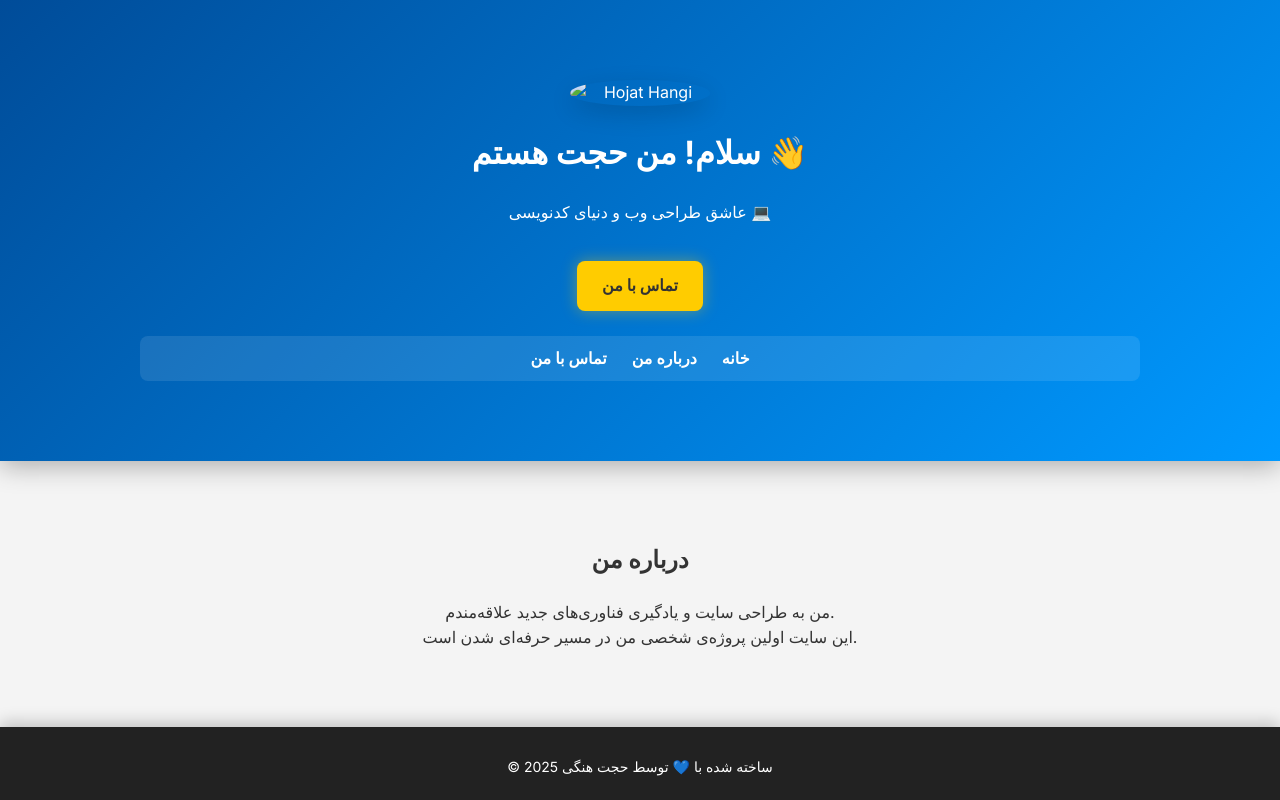
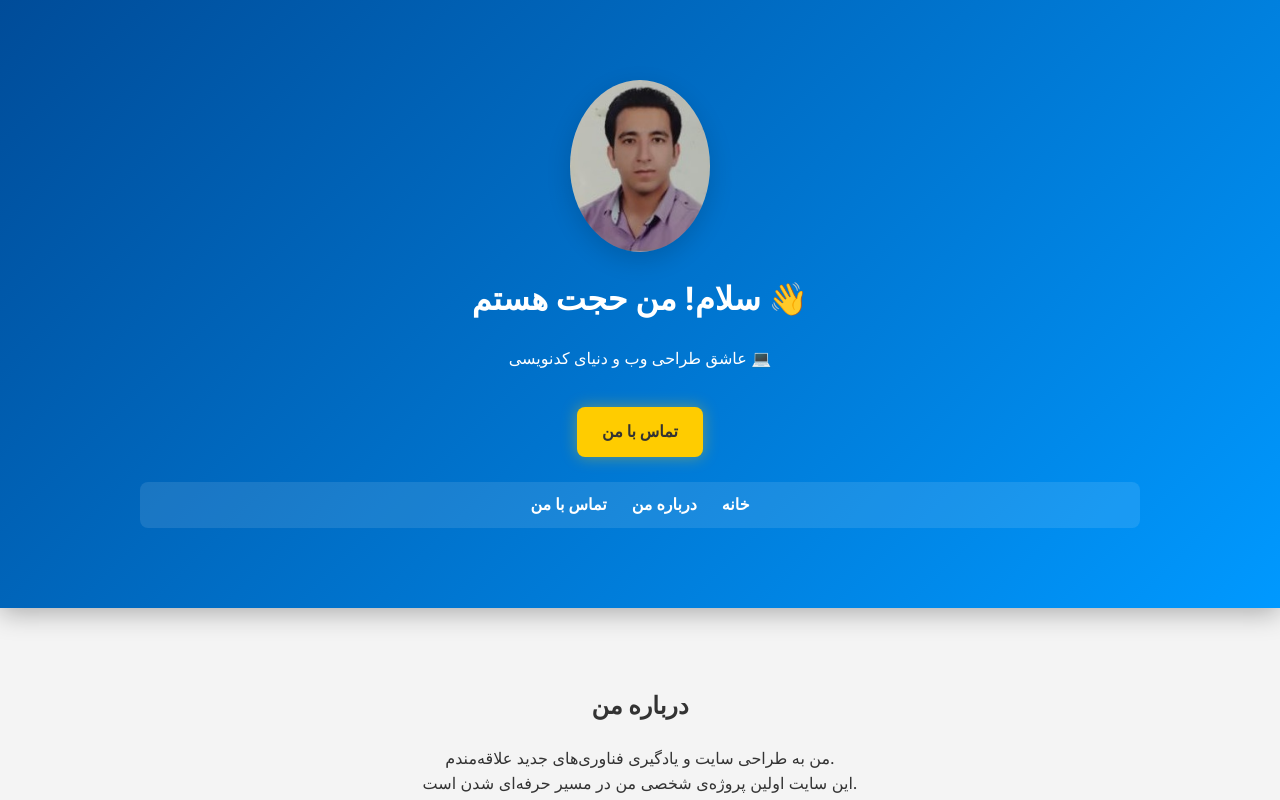
Before and after one commit to secret-time/my-website, a plain HTML site: page index.html in a window 1280 px wide. Shown: the top 800 px of the page. Drawn offline with Linux system fonts and the light colour scheme.

Commit message:
Update index.html

```diff
--- a/index.html
+++ b/index.html
@@ -13,7 +13,7 @@
 <body>
   <header>
     <div class="container">
-      <img src=".../images/me.JPG" alt="Hojat Hangi" class="profile-img" width="140" />
+      <img src="../images/me.JPG" alt="Hojat Hangi" class="profile-img" width="140" />
       <h1>سلام! من حجت هستم 👋</h1>
       <p>عاشق طراحی وب و دنیای کدنویسی 💻</p>
       <a href="contact.html" class="glow-btn">تماس با من</a>
```
